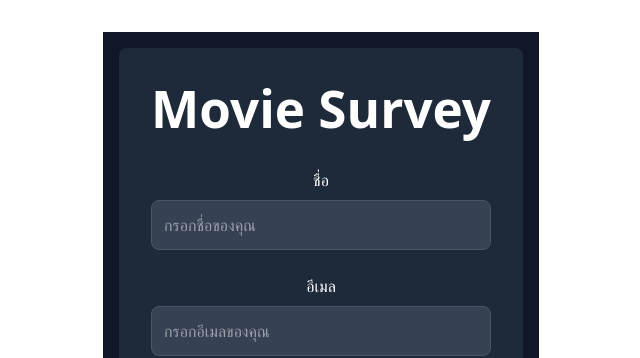
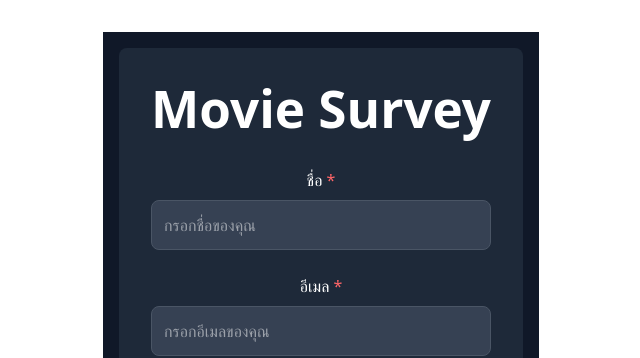
Before and after one commit to CatKitS11/React-Quick-Form-Mini-Project, a React (Vite) app: page / in a window 1280 px wide. Shown: the top 358 px of the page, without its empty margins (319-959 px from the left). Built offline with nearby package versions, Linux system fonts and the light colour scheme.

Commit message:
style:surveyFrom

```diff
--- a/components/TextField.jsx
+++ b/components/TextField.jsx
@@ -1,7 +1,7 @@
 function TextField({ label, value, onChange, error, type = "text", placeholder }) {
     return (
       <div>
-        <label className="block text-white font-medium mb-2">{label}</label>
+        <label className="block text-white font-medium mb-2">{label} <span className="text-red-400">*</span></label>
         <input
           type={type}
           value={value}
```
